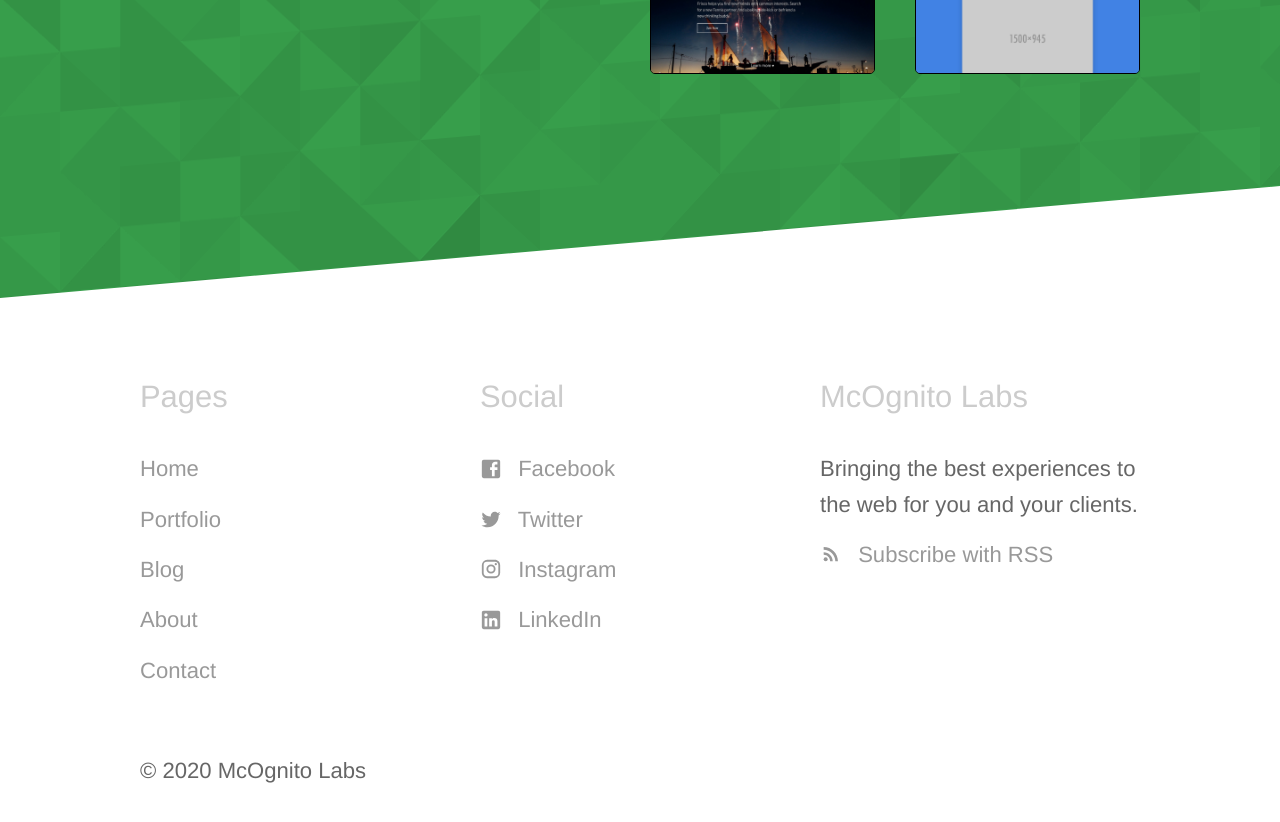
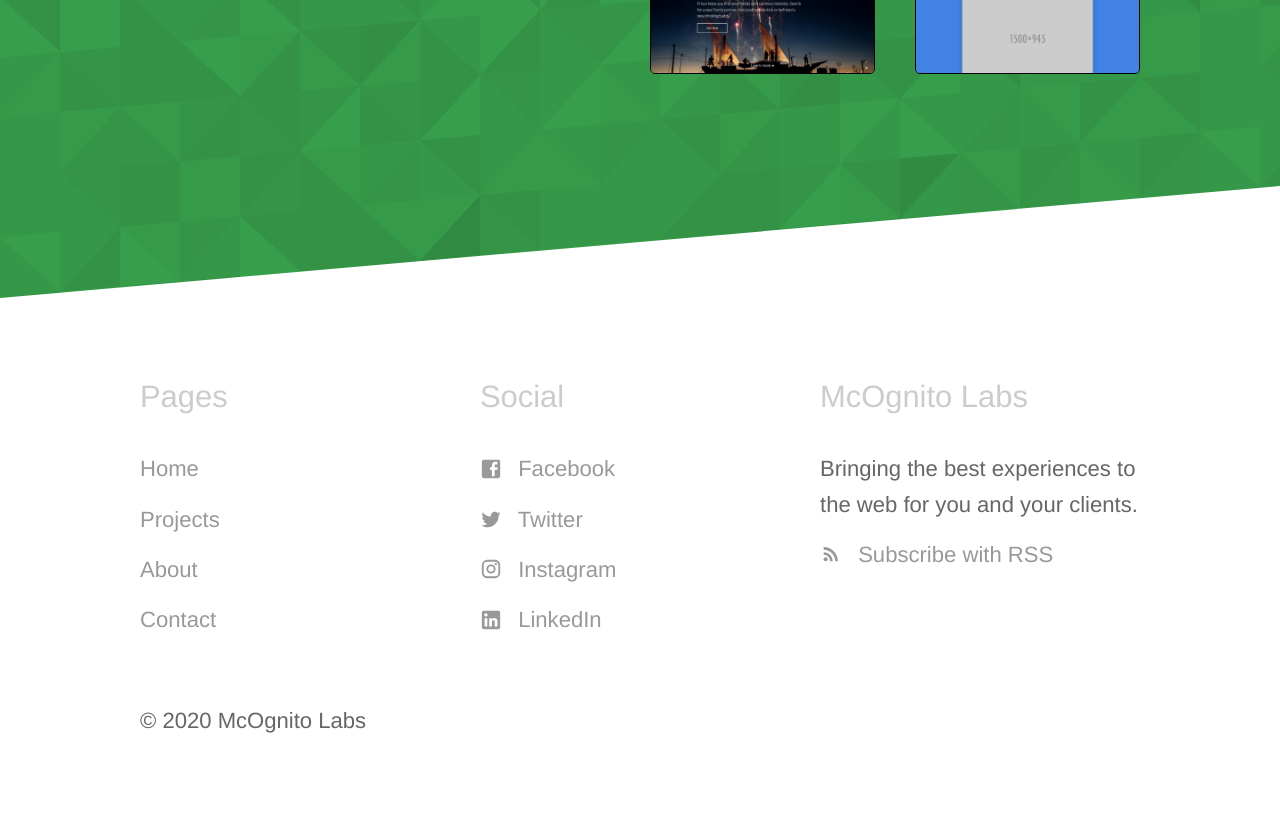
Before and after one commit to mCognitoLabs/mcognito.com, a Jekyll site: the page built from index.html, in a window 1280 px wide and 900 px high, scrolled down 992 px. Shown: the top 822 px of the window. Built offline with Jekyll 4.4.1, drawn with Linux system fonts in a browser that asks for light colours; the list of posts is cut into pages by our own code.

Commit message:
Update footer.yml

```diff
--- a/_data/footer.yml
+++ b/_data/footer.yml
@@ -2,10 +2,8 @@
   links:
     - name: Home
       link: /
-    - name: Portfolio
+    - name: Projects
       link: /portfolio/
-    - name: Blog
-      link: /blog/
     - name: About
       link: /about/
     - name: Contact
```
